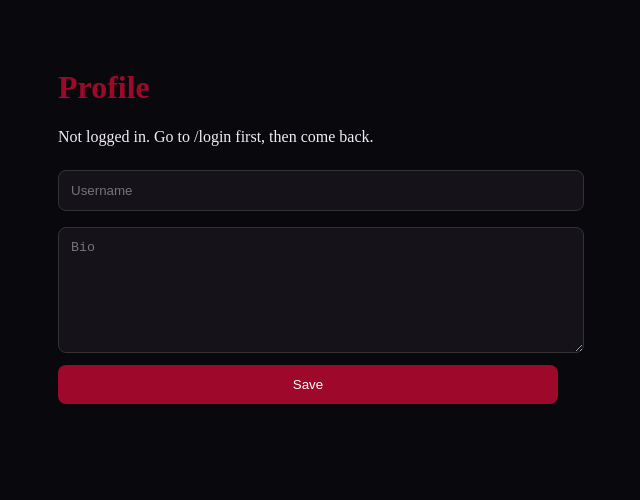
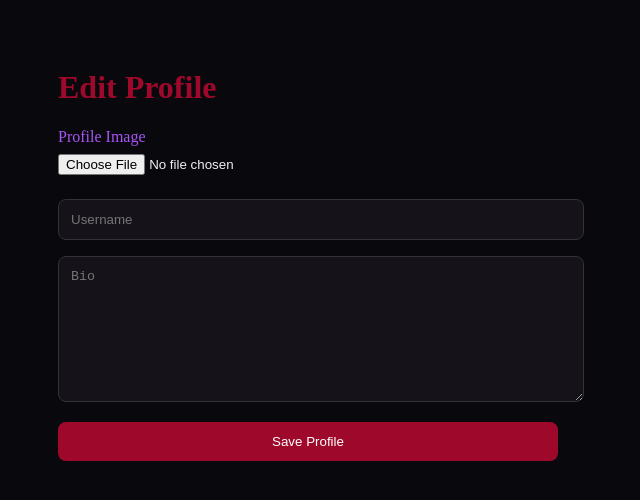
Before and after one commit to PrettyKitty2015/Prettykittys-playfround-v2, a Next.js app: page /profile in a window 1280 px wide. Shown: the top 500 px of the page, without its empty margins (332-972 px from the left). Built offline with nearby package versions, Linux system fonts and the light colour scheme; no server answers.

Commit message:
Update page.tsx

```diff
--- a/app/profile/page.tsx
+++ b/app/profile/page.tsx
@@ -10,47 +10,70 @@ const supabase = createClient(
 export default function Profile() {
   const [username, setUsername] = useState('')
   const [bio, setBio] = useState('')
-  const [message, setMessage] = useState('Loading...')
+  const [avatar, setAvatar] = useState<File | null>(null)
+  const [avatarUrl, setAvatarUrl] = useState('')
+  const [message, setMessage] = useState('')
 
   useEffect(() => {
-    async function check() {
+    async function load() {
       const { data: { session } } = await supabase.auth.getSession()
       if (session) {
-        setMessage('You are logged in as ' + session.user.email)
         const { data } = await supabase.from('profiles').select('*').eq('id', session.user.id).single()
         if (data) {
           setUsername(data.username || '')
           setBio(data.bio || '')
+          setAvatarUrl(data.avatar_url || '')
         }
-      } else {
-        setMessage('Not logged in. Go to /login first, then come back.')
       }
     }
-    check()
+    load()
   }, [])
 
   async function save() {
     const { data: { session } } = await supabase.auth.getSession()
-    if (!session) return setMessage('Log in first')
+    if (!session) return setMessage('Please log in on the login page first, then come back.')
+
+    let finalUrl = avatarUrl
+    if (avatar) {
+      const fileName = `avatar-${Date.now()}.jpg`
+      const { error } = await supabase.storage.from('character-images').upload(fileName, avatar)
+      if (error) return setMessage(error.message)
+      const { data } = supabase.storage.from('character-images').getPublicUrl(fileName)
+      finalUrl = data.publicUrl
+    }
+
     const { error } = await supabase.from('profiles').upsert({
       id: session.user.id,
       username,
-      bio
+      bio,
+      avatar_url: finalUrl
     })
     setMessage(error ? error.message : 'Saved!')
+    if (!error) setAvatarUrl(finalUrl)
   }
 
   return (
     <div style={{ maxWidth: '500px', margin: '2rem auto', padding: '1rem', color: '#f2edf5' }}>
-      <h1 style={{ color: '#9E092B' }}>Profile</h1>
-      <p>{message}</p>
+      <h1 style={{ color: '#9E092B' }}>Edit Profile</h1>
+
+      {avatarUrl && (
+        <img src={avatarUrl} alt="Profile" style={{ width: '120px', height: '120px', borderRadius: '50%', objectFit: 'cover', marginBottom: '1rem' }} />
+      )}
+
+      <div style={{ margin: '1rem 0' }}>
+        <label style={{ color: '#A855F7' }}>Profile Image</label>
+        <input type="file" accept="image/*" onChange={e => setAvatar(e.target.files?.[0] || null)} style={{ display: 'block', marginTop: '0.5rem', color: '#f2edf5' }} />
+      </div>
+
       <input placeholder="Username" value={username} onChange={e => setUsername(e.target.value)}
         style={{ width: '100%', padding: '0.75rem', margin: '0.5rem 0', background: '#151219', color: '#f2edf5', border: '1px solid #333', borderRadius: '0.5rem' }} />
       <textarea placeholder="Bio" value={bio} onChange={e => setBio(e.target.value)}
-        style={{ width: '100%', padding: '0.75rem', margin: '0.5rem 0', background: '#151219', color: '#f2edf5', border: '1px solid #333', borderRadius: '0.5rem', minHeight: '100px' }} />
-      <button onClick={save} style={{ width: '100%', padding: '0.75rem', background: '#9E092B', color: '#fff', border: 'none', borderRadius: '0.5rem' }}>
-        Save
+        style={{ width: '100%', padding: '0.75rem', margin: '0.5rem 0', background: '#151219', color: '#f2edf5', border: '1px solid #333', borderRadius: '0.5rem', minHeight: '120px' }} />
+
+      <button onClick={save} style={{ width: '100%', padding: '0.75rem', background: '#9E092B', color: '#fff', border: 'none', borderRadius: '0.5rem', marginTop: '0.5rem' }}>
+        Save Profile
       </button>
+      {message && <p style={{ marginTop: '1rem', color: '#A855F7' }}>{message}</p>}
     </div>
   )
 }
```
